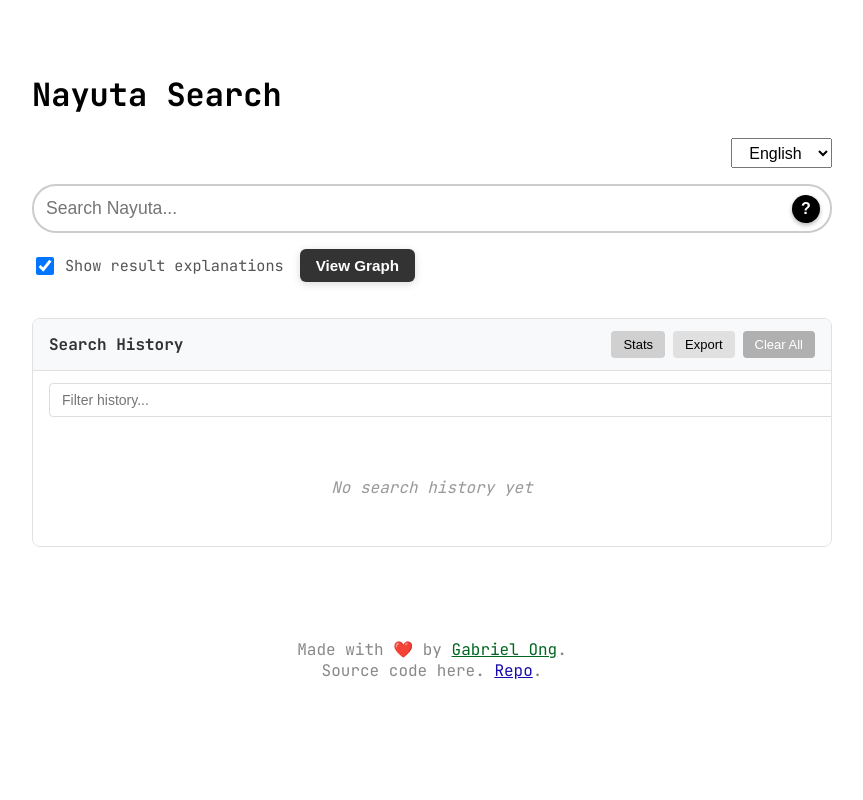
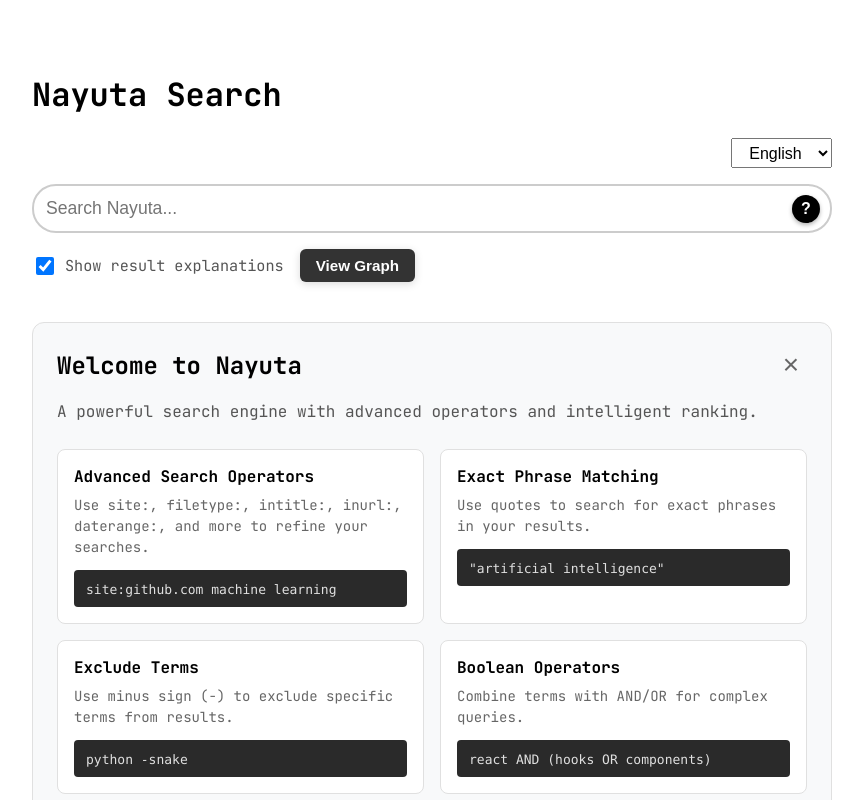
Before and after one commit to gongahkia/nayuta, a React (Create React App) app in the folder frontend/: page / in a window 1280 px wide. Shown: the top 800 px of the page, without its empty margins (208-1071 px from the left). Built offline with nearby package versions, Linux system fonts and the light colour scheme.

Commit message:
feat(app): weclome banner

```diff
--- a/frontend/src/App.jsx
+++ b/frontend/src/App.jsx
@@ -7,6 +7,7 @@ import Footer from './components/Footer';
 import LanguageSwitcher from './components/LanguageSwitcher';
 import GraphVisualization from './components/GraphVisualization';
 import SearchHistory from './components/SearchHistory';
+import WelcomeBanner from './components/WelcomeBanner';
 import { searchAPI } from './api/search';
 import { historyService } from './services/historyService';
 import './styles/main.css';
@@ -99,7 +100,10 @@ export default function App() {
       {error && <div className="error-message">{error}</div>}
 
       {!isLoading && results.length === 0 && !currentQuery && (
-        <SearchHistory onSelectQuery={handleSelectFromHistory} />
+        <>
+          <WelcomeBanner />
+          <SearchHistory onSelectQuery={handleSelectFromHistory} />
+        </>
       )}
 
       {isLoading ? <Loader /> : <ResultsList results={results} query={currentQuery} />}
```
